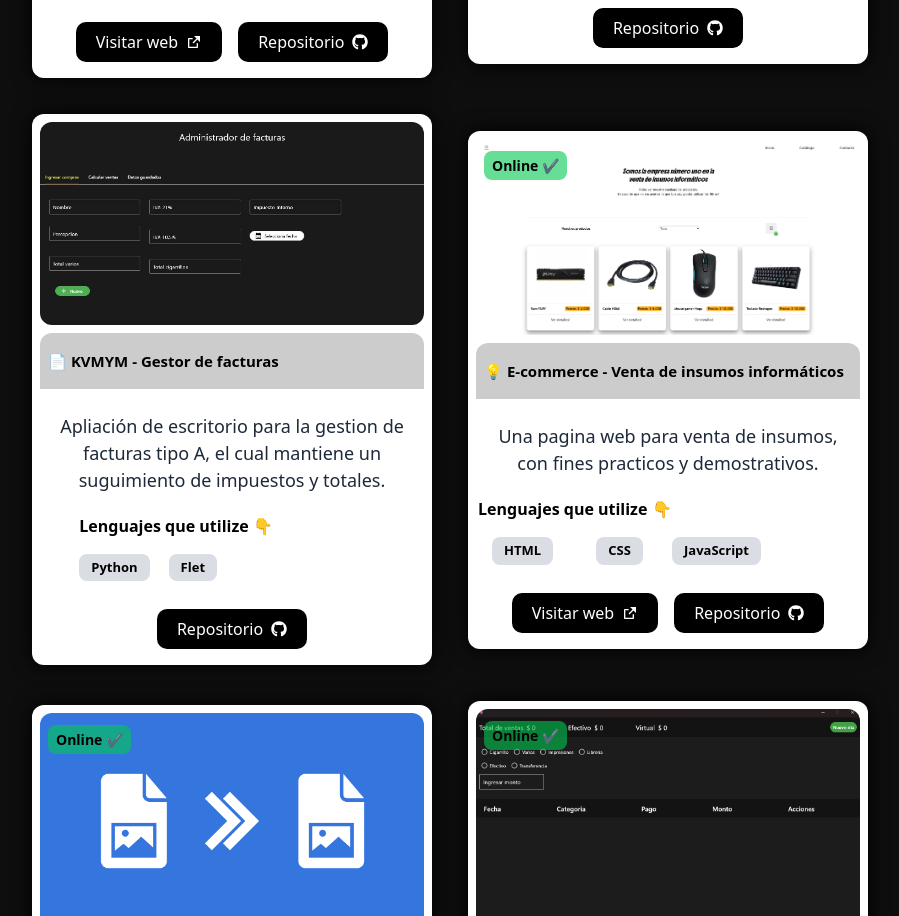
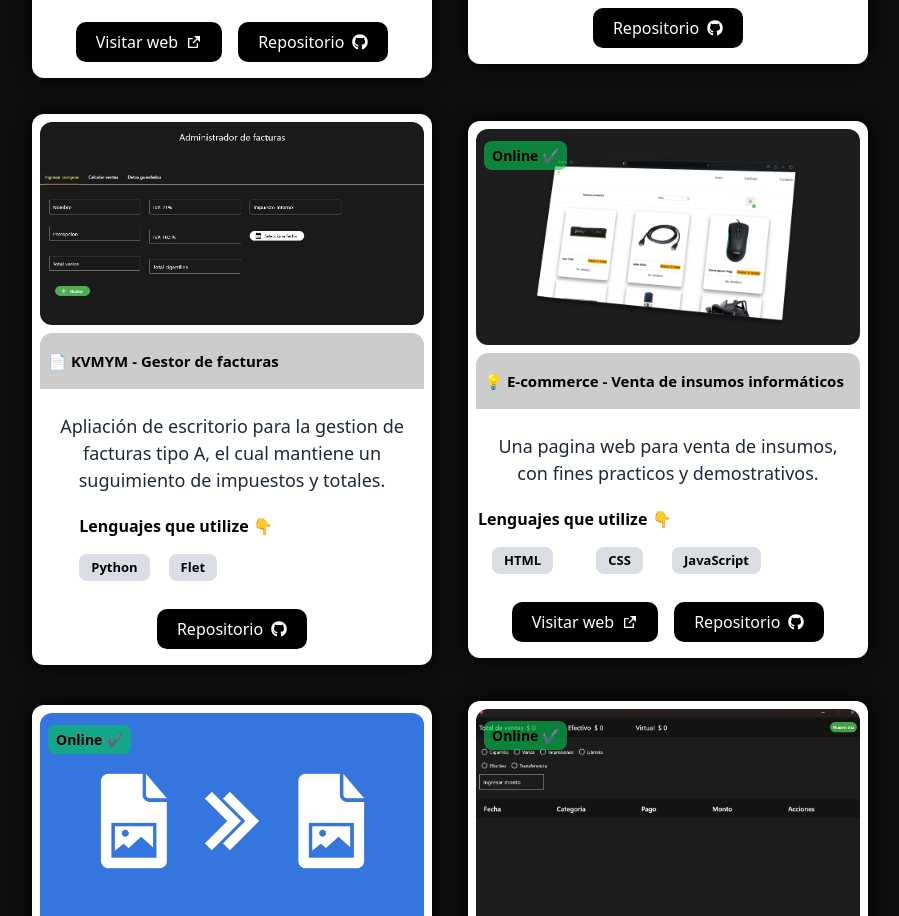
Before and after one commit to matiasDev4/portafolio, a React (Vite) app: page / in a window 1280 px wide. Shown: the part 1000-1916 px from the top of the page, without its empty margins (190-1089 px from the left). Built offline with nearby package versions, Linux system fonts and the light colour scheme.

Commit message:
Update Body.jsx

```diff
--- a/src/components/Body.jsx
+++ b/src/components/Body.jsx
@@ -37,7 +37,7 @@ export const Body = () => {
         "name": "💡 E-commerce - Venta de insumos informáticos ",
         "description": "Una pagina web para venta de insumos, con fines practicos y demostrativos.",
         "lenguajes": ["HTML", "CSS", "JavaScript"],
-        "img": "proyectos/prototipo.PNG",
+        "img": "proyectos/prototipo.png",
         "link": "https://matiasdev4.github.io/prototipo",
         "link_repo": "https://github.com/matiasDev4/prototipo",
         "active": true,
```
